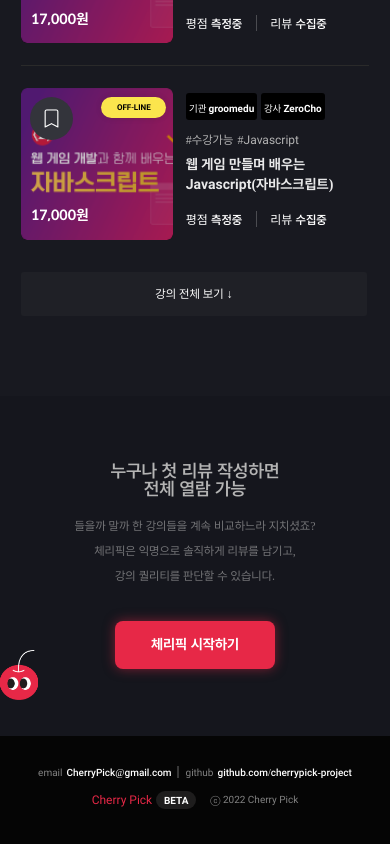
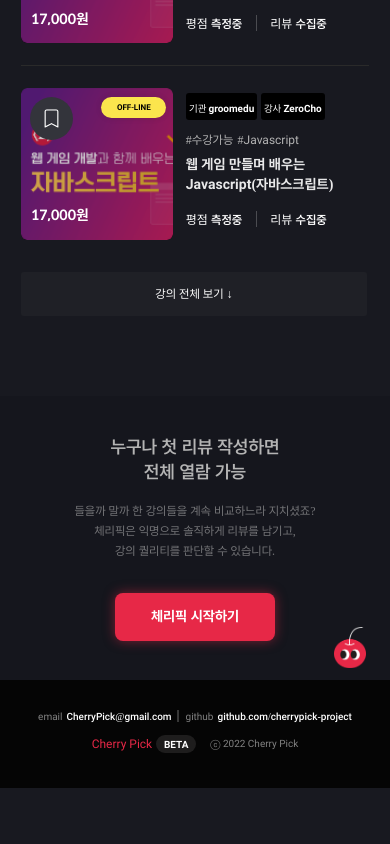
Before and after one commit to cjy0019/cherry-front, a React app: page / in a window 390 px wide. Shown: the part 3110-3954 px from the top of the page. After the commit the page ends 3898 px from the top, so only its background shows below. Built offline with nearby package versions, Linux system fonts and the light colour scheme.

Commit message:
feature : 메인페이지 / 체리픽 시작하기 UI PC, 태블릿, 모바일 반응형 구현"#32"

```diff
--- a/src/components/molecules/suggestCherryPick/SuggestCherryPick.jsx
+++ b/src/components/molecules/suggestCherryPick/SuggestCherryPick.jsx
@@ -39,19 +39,29 @@ const SuggestCherryPick = () => {
 const FitSizeContainer = styled.div`
   position: relative;
 
-  width: 1200px;
+  width: 62.5vw;
   height: 340px;
 
   display: flex;
   flex-direction: column;
   justify-content: center;
   align-items: center;
+
+  @media ${responsive.tablet} {
+    width: 100vw;
+    height: 300px;
+  }
+
+  @media ${responsive.mobile} {
+    width: 100vw;
+    height: 284px;
+  }
 `;
 
 const CherryPickFeedback = styled(Feedback)`
   position: absolute;
   top: 0;
-  left: 0;
+  left: -5.4167vw;
 
   ${({ feedbackIsClicked }) =>
     feedbackIsClicked
@@ -61,6 +71,16 @@ const CherryPickFeedback = styled(Feedback)`
       : css`
           display: none;
         `}
+
+  @media ${responsive.tablet} {
+    top: -14px;
+    left: 2.9948vw;
+  }
+
+  @media ${responsive.mobile} {
+    top: -30px;
+    left: 0;
+  }
 `;
 
 const FeedbackButton = styled.button`
@@ -70,15 +90,28 @@ const FeedbackButton = styled.button`
 
   position: absolute;
   bottom: 35.54px;
-  left: 0;
+  left: -5.4167vw;
 
-  width: 38px;
-  height: 50px;
+  width: 36px;
+  height: 47px;
 
   background-image: url(${feedbackImg});
   background-position: center;
   background-repeat: no-repeat;
   background-size: cover;
+
+  @media ${responsive.tablet} {
+    bottom: 13.54px;
+    left: 2.9948vw;
+  }
+
+  @media ${responsive.mobile} {
+    width: 32px;
+    height: 41px;
+
+    bottom: 11.7px;
+    left: 85.5556vw;
+  }
 `;
 
 const Br = styled.br`
@@ -134,6 +167,8 @@ const Info = styled.p`
   }
 
   @media ${responsive.mobile} {
+    line-height: 20px;
+
     margin-top: 16px;
     font-size: 0.75rem;
   }
@@ -153,6 +188,7 @@ const Title = styled.h2`
 
   @media ${responsive.mobile} {
     font-size: 1.125rem;
+    line-height: 25px;
   }
 `;
 
@@ -161,10 +197,16 @@ const Container = styled.div`
   align-items: center;
   justify-content: center;
 
-  height: 340px;
   margin-top: 80px;
 
   background-color: #15161d;
+
+  @media ${responsive.tablet} {
+    margin-top: 60px;
+  }
+
+  @media ${responsive.mobile} {
+  }
 `;
 
 export default SuggestCherryPick;
```
